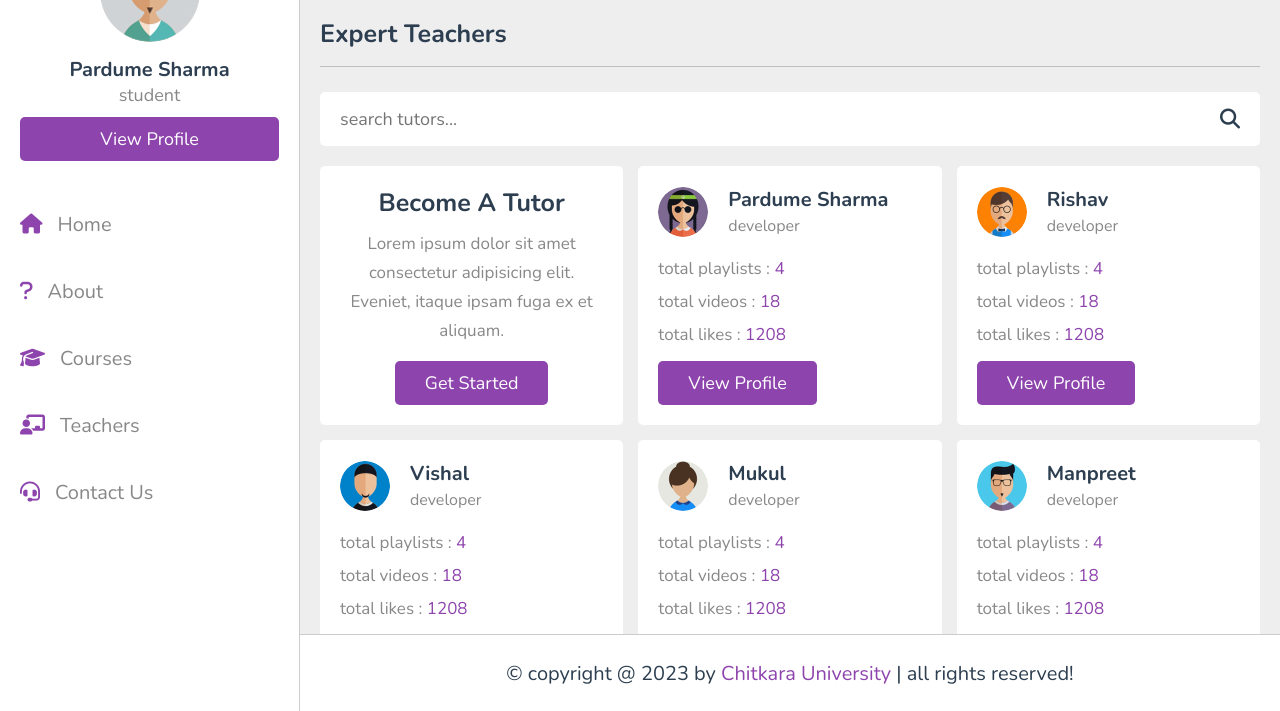
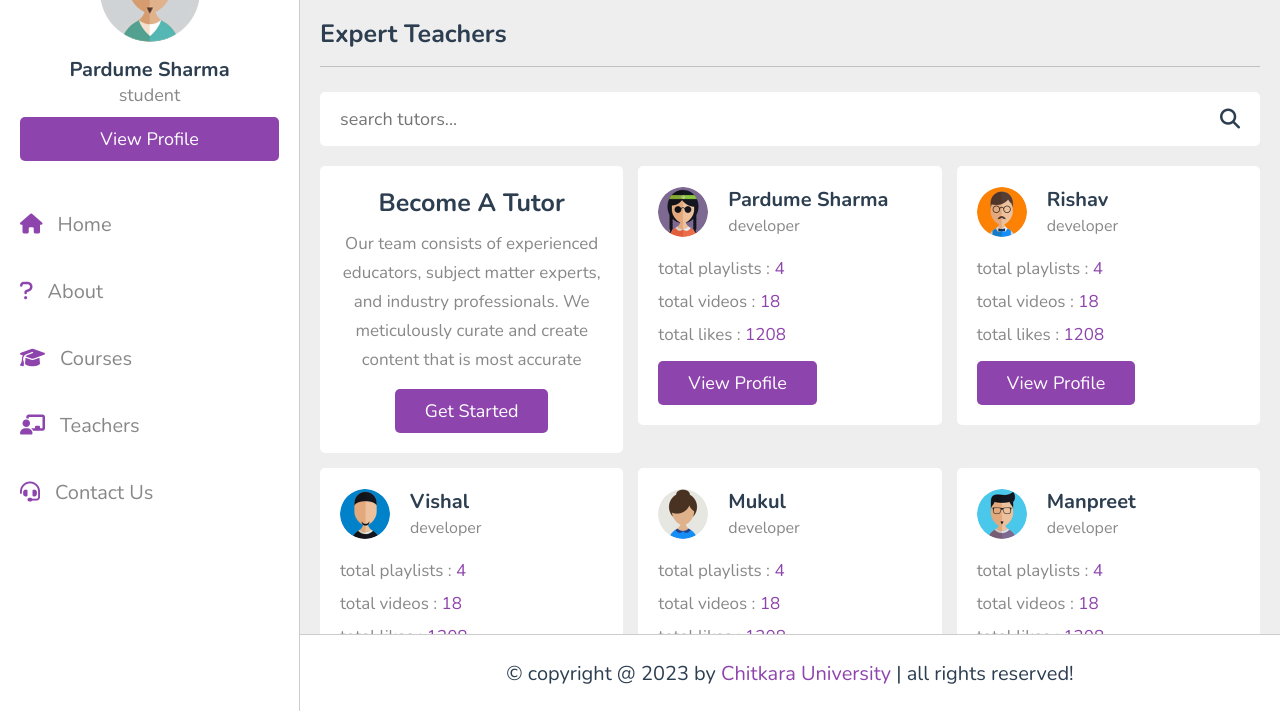
Before and after one commit to Pardume-Sharma/Testify-FEE-project, a plain HTML site: page teachers.html in a window 1280 px wide. Shown: the part 88-799 px from the top of the page. Drawn offline with nearby package versions, Linux system fonts and the light colour scheme.

Commit message:
teachers page's content added

```diff
--- a/teachers.html
+++ b/teachers.html
@@ -82,7 +82,7 @@
 
       <div class="box offer">
          <h3>become a tutor</h3>
-         <p>Lorem ipsum dolor sit amet consectetur adipisicing elit. Eveniet, itaque ipsam fuga ex et aliquam.</p>
+         <p>Our team consists of experienced educators, subject matter experts, and industry professionals. We meticulously curate and create content that is most accurate</p>
          <a href="register.html" class="inline-btn">get started</a>
       </div>
 
```
